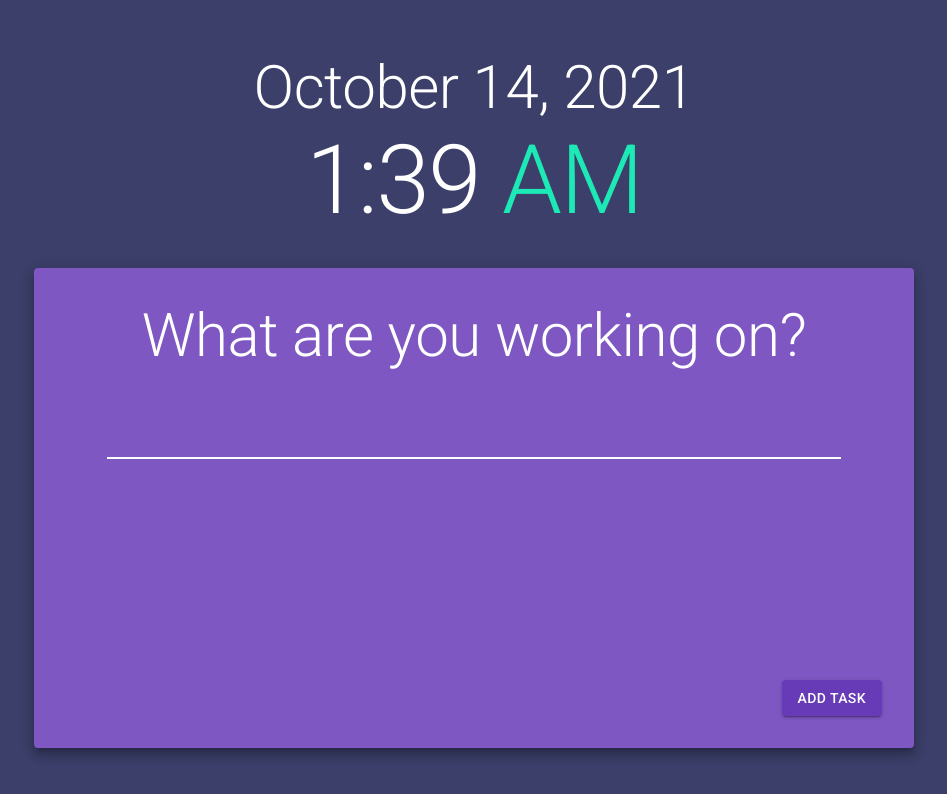
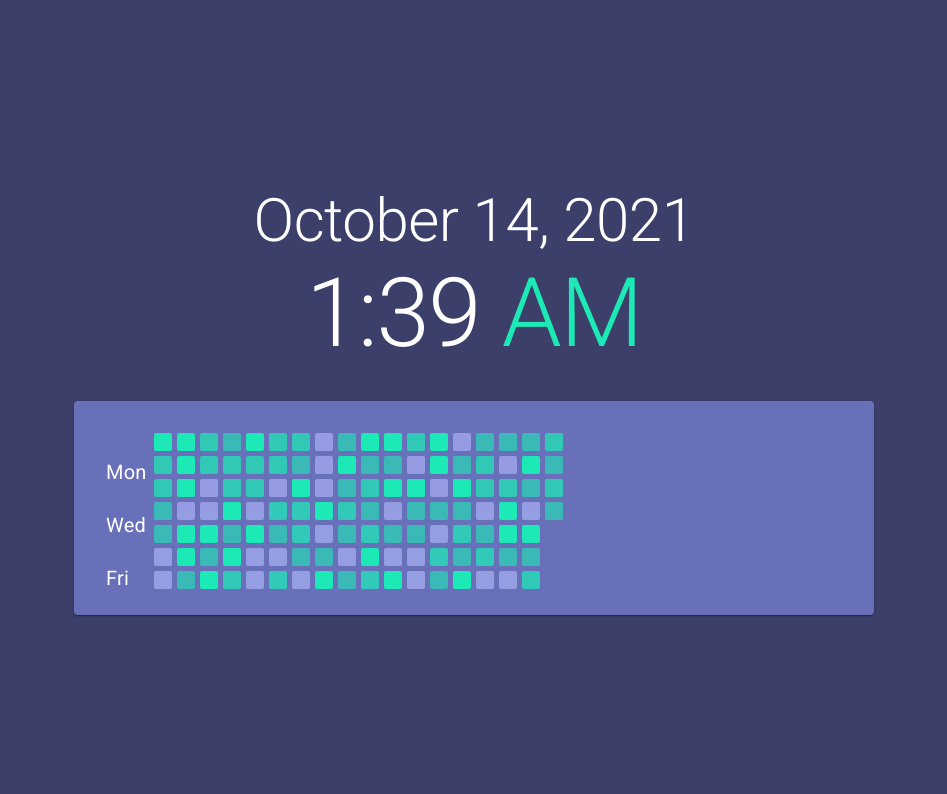
Before and after one commit to themaxmarchuk/goal-app, a React app: page / in a window 1280 px wide. Shown: the top 794 px of the page, without its empty margins (166-1113 px from the left). Built offline with nearby package versions, Linux system fonts and the light colour scheme.

Commit message:
Add history display

```diff
--- a/src/App.js
+++ b/src/App.js
@@ -6,6 +6,7 @@ import { ThemeProvider } from '@emotion/react'
 
 import AddTaskModal from './components/AddTaskModal'
 import DateTime from './components/DateTime'
+import History from './components/History'
 
 const theme = createTheme({
   components: {
@@ -33,10 +34,9 @@ export default function App () {
       <ThemeProvider theme={theme}>
         <CssBaseline>
           <div className='test-div big-text'>
-            <div>
-              {showTime && <DateTime />}
-              <AddTaskModal toggleShowTime={() => setShowTime(!showTime)} />
-            </div>
+            {showTime && <DateTime />}
+            {/* <AddTaskModal toggleShowTime={() => setShowTime(!showTime)} /> */}
+            <History />
           </div>
         </CssBaseline>
       </ThemeProvider>
--- /dev/null
+++ b/src/components/History.js
@@ -0,0 +1,87 @@
+import React from 'react'
+import { Tooltip, Typography, Card } from '@mui/material'
+
+// function HistoryNode ({ value }) {
+//   return <div className='history__node' />
+// }
+//
+
+const nodes = (nodeCount) => {
+  function getRandomInt(min, max) {
+      min = Math.ceil(min);
+      max = Math.floor(max);
+      return Math.floor(Math.random() * (max - min + 1)) + min;
+  }
+
+  let nodesArr = []
+
+  for (let i = 0; i < nodeCount; i++) {
+    const level = getRandomInt(1, 4)
+    nodesArr[i] = {
+      id: i,
+      level,
+      stepsTaken: getRandomInt(1, 8) * (level - 1),
+    }
+  }
+
+  return nodesArr
+}
+
+
+function NodesDisplay ({nodes}) {
+  const spacing = 5
+  const size = 18
+
+  const NodeRects = nodes.map((node, i) => {
+    const nodeY = (i % 7 * size) + (i % 7 * spacing)
+    const nodeX = (Math.floor(i / 7) * size) + (Math.floor(i / 7) * spacing)
+
+    const tooltipText = node.stepsTaken === 0 ? 'No tasks completed.' : `${node.stepsTaken} tasks completed.`
+
+    return (
+      <Tooltip arrow={true} title={tooltipText}>
+        <rect
+          data-node-level={node.level}
+          className='history__node'
+          x={nodeX}
+          y={nodeY}
+          rx={2}
+          height={size}
+          width={size}
+        />
+      </Tooltip>
+    )
+  })
+  return (
+    <svg style={{ width: '100%', overflow: 'visible' }}>
+      {NodeRects}
+    </svg>
+  )
+}
+
+
+export default function History () {
+//   const nodesArr = []
+//
+//   for (let i = 0; i < 171; i++) {
+//     nodesArr[i] = i
+//   }
+//
+//   const nodes = nodesArr.map((v, i) => {
+//     return (
+//       <HistoryNode key={i} />
+//     )
+//   })
+  return (
+    <Card className='history'>
+      <div className='history__days'>
+        <Typography sx={{ top: '1.5rem' }} data-tag='active' className='history__heading'>Mon</Typography>
+        <Typography sx={{ top: '2.95rem' }} className='history__heading'>Wed</Typography>
+        <Typography sx={{ top: '4.35rem' }} className='history__heading'>Fri</Typography>
+      </div>
+      <div className='history__node-group'>
+        <NodesDisplay nodes={nodes(123)} />
+      </div>
+    </Card>
+  )
+}
--- a/src/css/index.css
+++ b/src/css/index.css
@@ -62,3 +62,67 @@ body {
 .mainCard h3 {
   margin: 1.5rem;
 }
+
+.history {
+  display: flex;
+  padding: 2rem;
+  color: white;
+  background-color: #6970ba;
+  width: 50rem;
+  /* width: 50rem; */
+}
+
+.history__days {
+  /* display: inline;
+  flex-direction: column;
+  justify-content: flex-end; */
+  margin-right: 0.5rem;
+}
+
+.history__heading {
+  font-size: 20px;
+  position: relative;
+}
+
+.history__node-group {
+  display: flex;
+  align-content: flex-start;
+  flex-direction: column;
+  flex-wrap: wrap;
+  max-height: 11rem;
+}
+
+.history__node {
+  background-color: #b3baff;
+  /* width: 1rem; */
+  /* height: 1rem; */
+  /* margin: 3px; */
+  transition: ease-out 0.15s;
+}
+
+.history__node[data-node-level] {
+  fill: #b3baff99;
+  transform-box: fill-box;
+  transform-origin: center;
+}
+
+.history__node[data-node-level]:hover {
+  fill: white;
+  /* transform: scale(1.50); */
+}
+
+.history__node[data-node-level="2"] {
+  fill: #1de9b699;
+}
+
+.history__node[data-node-level="3"] {
+  fill: #1de9b6bb;
+}
+
+.history__node[data-node-level="4"] {
+  fill: #1de9b6;
+}
+
+.history__node:hover {
+  background-color: #f0f9ff;
+}
```
